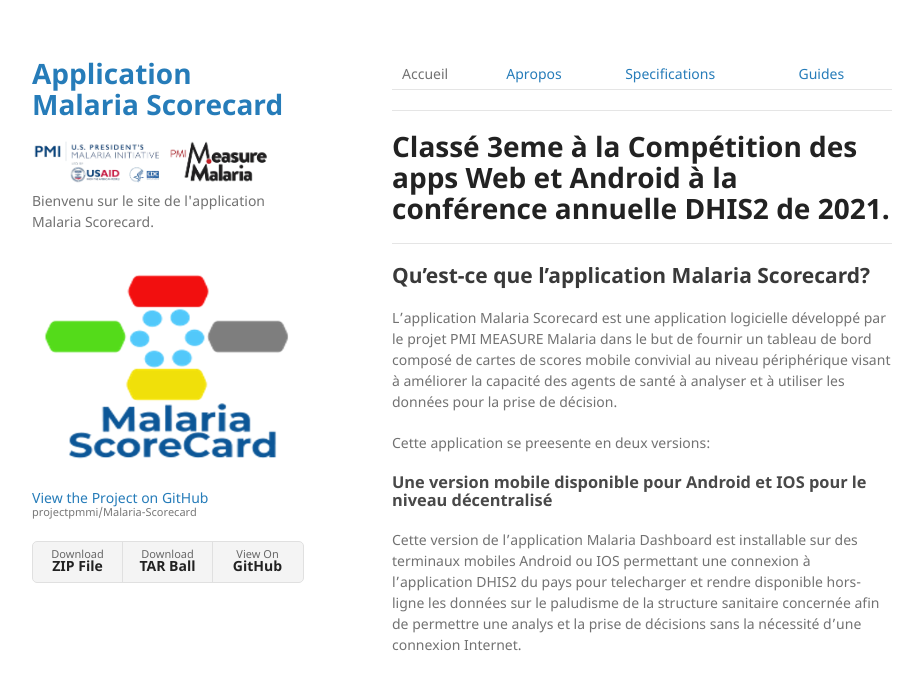
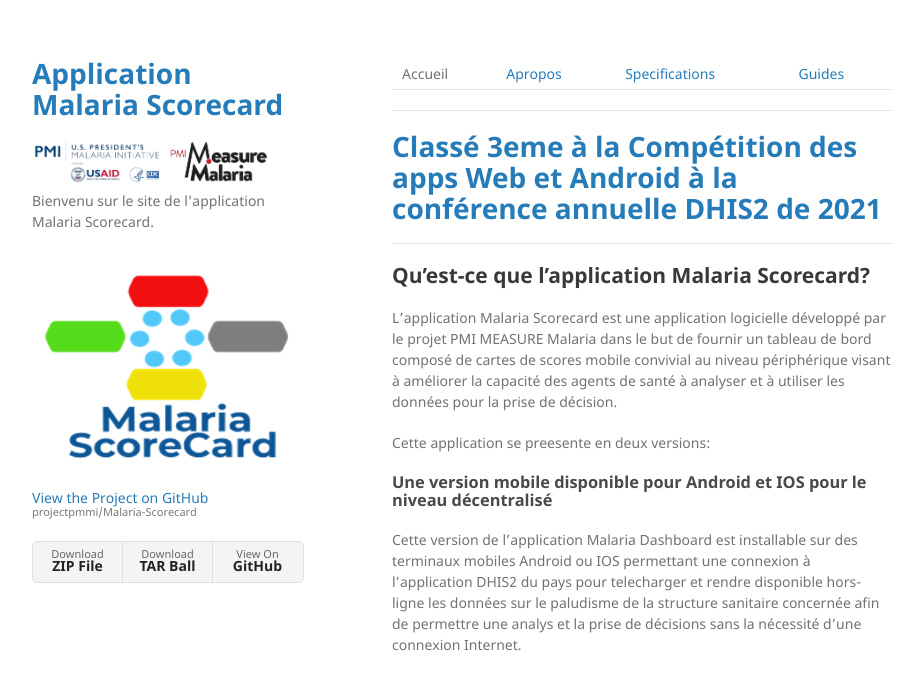
Before and after one commit to projectpmmi/Malaria-Scorecard, a Jekyll site: the page built from docs/index.md, in a window 1280 px wide and 1320 px high. Shown: the top 675 px of the window, without its empty margins (178-1101 px from the left). Built offline with Jekyll 4.4.1, drawn with Linux system fonts in a browser that asks for light colours; part of the change alters nothing that is shown; grey boxes are pictures that could not be loaded.

```diff
--- a/docs/index.md
+++ b/docs/index.md
@@ -5,7 +5,7 @@ Accueil | [Apropos](./about.md) | [Specifications](./specs.md) | [Guides](./user
 
 
 * * *
-# Classé 3eme à la Compétition des apps Web et Android à la conférence annuelle DHIS2 de 2021.
+# [Classé 3eme à la Compétition des apps Web et Android à la conférence annuelle DHIS2 de 2021](https://www.youtube.com/watch?v=w4NLMA2Serg&list=PLo6Seh-066Ry07Eicb2QhE3B5URWZPbb2&index=37)
 * * *
 
 
```
